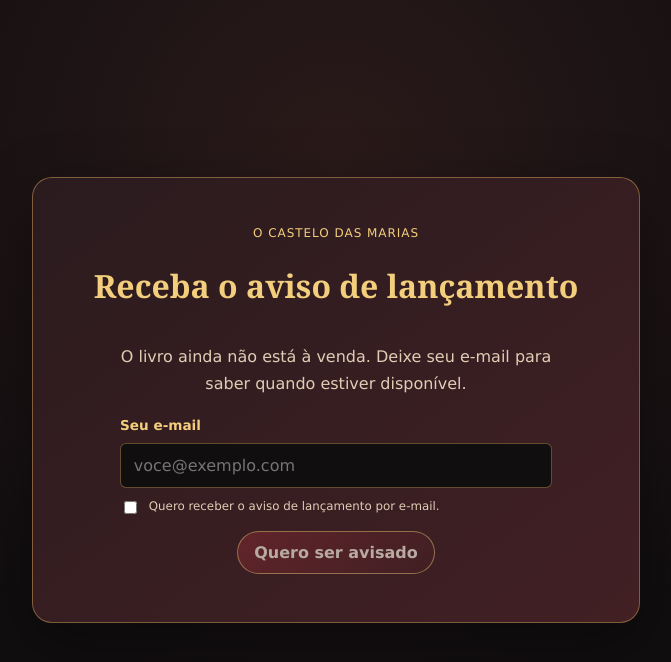
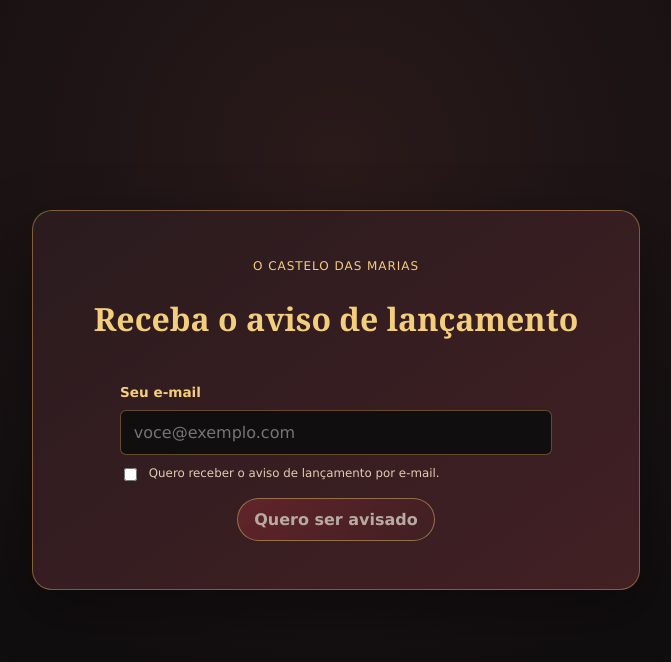
Before and after one commit to juninhuju/maryscastle-react, a React (Vite) app: page /comprar in a window 1280 px wide. Shown: the top 662 px of the page, without its empty margins (304-975 px from the left). Built offline with nearby package versions, Linux system fonts and the light colour scheme; no server answers.

Commit message:
"Alteraçãoda chave para acesar admm"

```diff
--- a/src/components/ReleaseNotice.jsx
+++ b/src/components/ReleaseNotice.jsx
@@ -79,10 +79,6 @@ function ReleaseNotice({ children, className = "", standalone = false }) {
       <Heading id={standalone ? "purchase-page-title" : "release-notice-title"}>
         Receba o aviso de lançamento
       </Heading>
-      <p className="release-notice-description">
-        O livro ainda não está à venda. Deixe seu e-mail para saber quando
-        estiver disponível.
-      </p>
       <form className="release-notice-form" onSubmit={handleSubmit}>
         <label htmlFor={standalone ? "purchase-email" : "release-notice-email"}>
           Seu e-mail
--- a/src/index.css
+++ b/src/index.css
@@ -3208,11 +3208,6 @@ button {
   padding: clamp(1.5rem, 6vw, 3rem);
 }
 
-.release-notice-description {
-  max-width: 30rem;
-  margin: 0.5rem auto;
-}
-
 @media (max-width: 520px) {
   .quiz-page {
     padding-top: 1.5rem;
```
